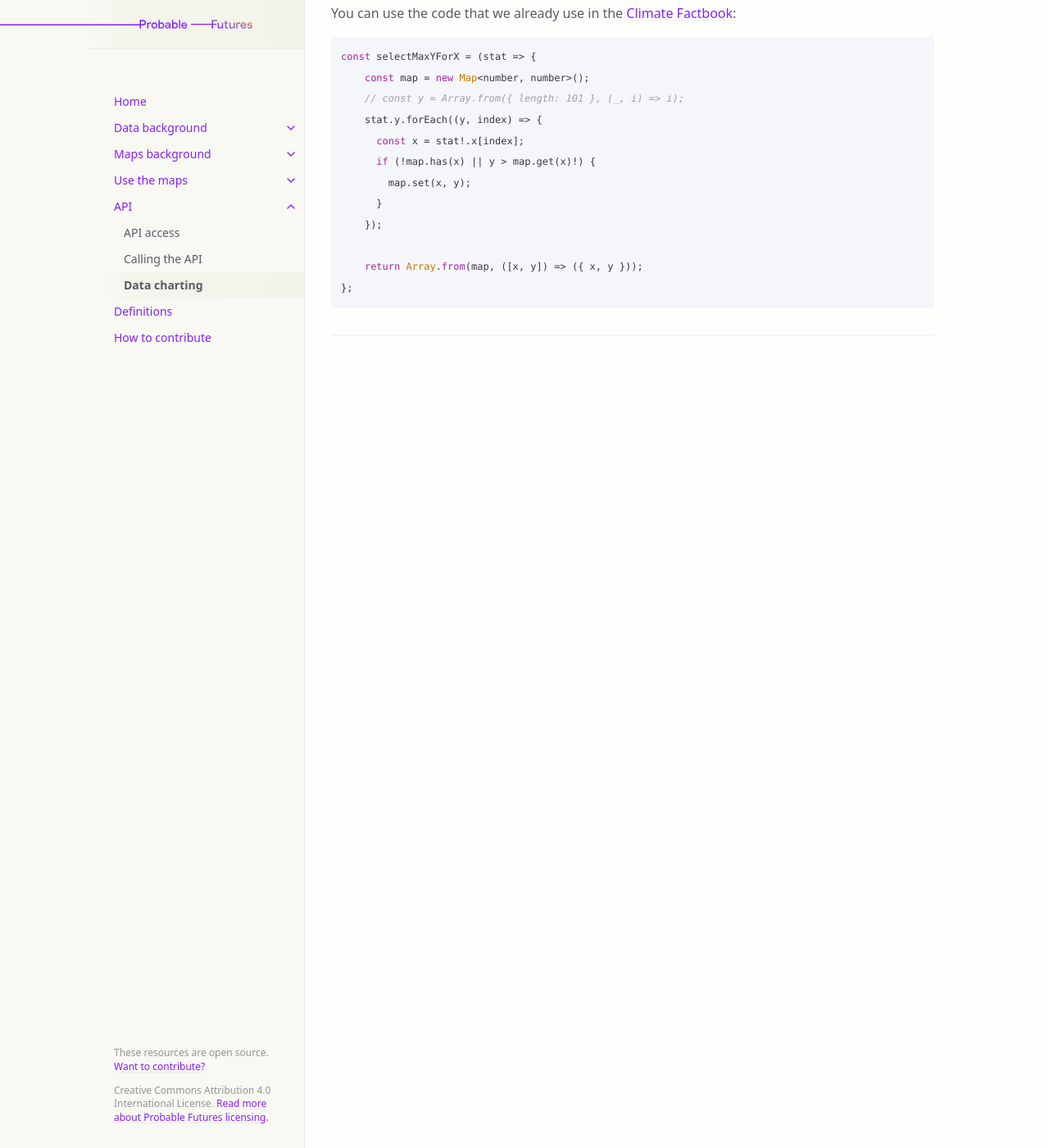
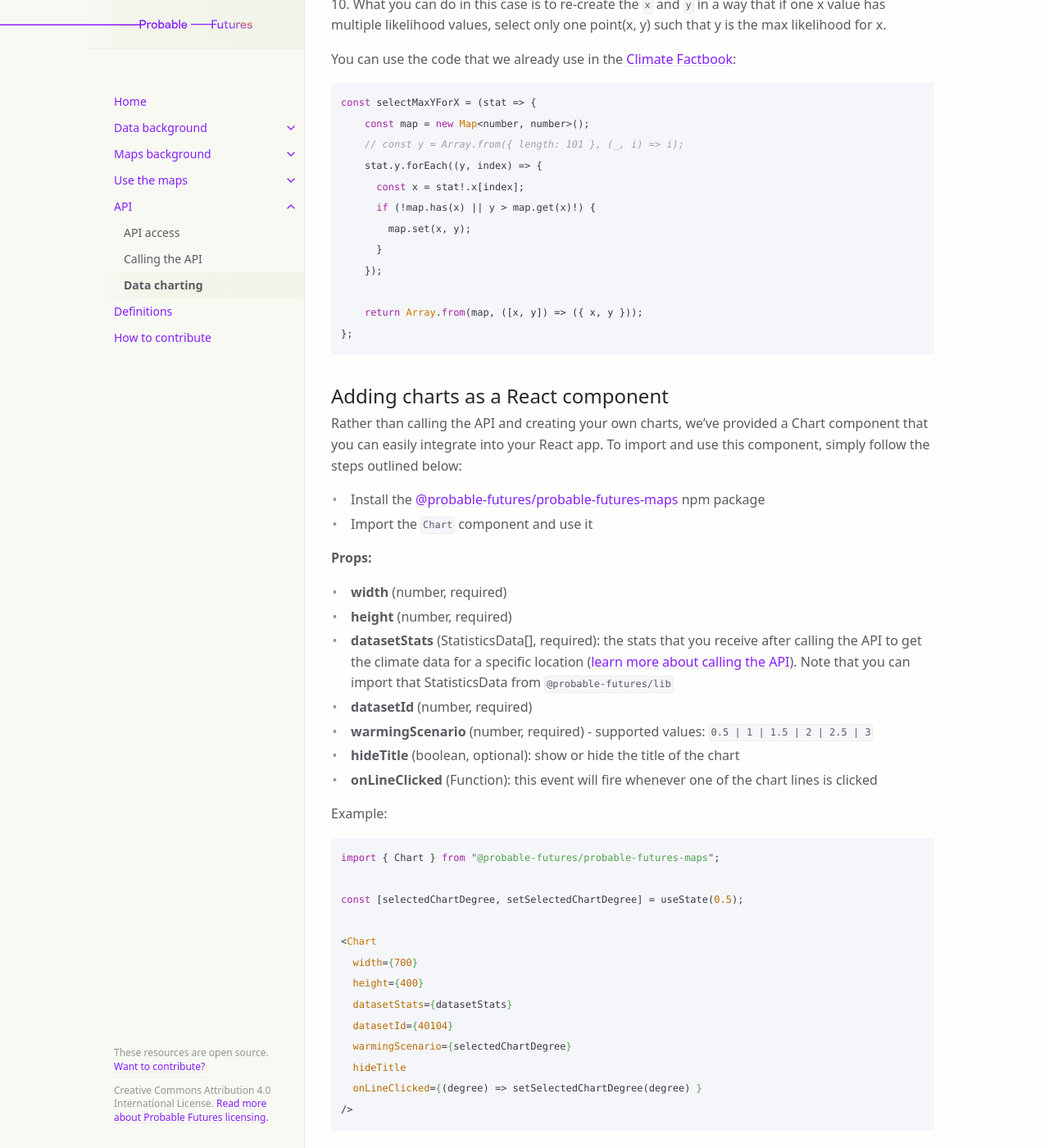
Before and after one commit to Probable-Futures/docs, a Jekyll site: the page built from data-charting.md, in a window 1280 px wide and 1400 px high, scrolled down 1687 px. Shown: the whole window at 82% size. Built offline with Jekyll 4.4.1, drawn with Linux system fonts in a browser that asks for light colours; some of the changed text lies outside the part shown.

Commit message:
docs: add docs for chart component (#40)
* docs: add docs for chart component

* small changes

---------

Co-authored-by: Peter Croce <pscroce@gmail.com>

````diff
--- a/data-charting.md
+++ b/data-charting.md
@@ -4,10 +4,10 @@ title: Data charting
 nav_order: 3
 parent: API
 ---
+# Data charting
+For context, please read [Calling the API page](/calling-the-api) before going through this page.
 
-## Data charting
-
-For context, please read [Calling the API page](/calling-the-api) before going through this page.
+## Implementing charts from scratch
 
 Assuming you have already obtained the API credentials and were able to receive an API response with some data for a specific location, you may now also want to create charts with the percentiles that represent the full range of expected weather outcomes for that location in various warming scenarios. As described on the [Calling the API page](/calling-the-api), the variable `x` that you receive from the API contains 101 variables corresponding to the precentiles ranging from 0 to 100. Below you will find more information on how to use this variable to draw plots.
 
@@ -52,3 +52,39 @@ const selectMaxYForX = (stat => {
     return Array.from(map, ([x, y]) => ({ x, y }));
 };
 ```
+
+## Adding charts as a React component
+
+Rather than calling the API and creating your own charts, we've provided a Chart component that you can easily integrate into your React app. To import and use this component, simply follow the steps outlined below:
+
+- Install the [@probable-futures/probable-futures-maps](https://www.npmjs.com/package/@probable-futures/probable-futures-maps) npm package
+- Import the `Chart` component and use it
+
+**Props:**
+
+- **width** (number, required)
+- **height** (number, required)
+- **datasetStats** (StatisticsData[], required): the stats that you receive after calling the API to get the climate data for a specific location ([learn more about calling the API](/calling-the-api)).
+Note that you can import that StatisticsData from `@probable-futures/lib`
+- **datasetId** (number, required)
+- **warmingScenario** (number, required) - supported values: `0.5 | 1 | 1.5 | 2 | 2.5 | 3`
+- **hideTitle** (boolean, optional): show or hide the title of the chart
+- **onLineClicked** (Function): this event will fire whenever one of the chart lines is clicked
+
+Example:
+
+```jsx
+import { Chart } from "@probable-futures/probable-futures-maps";
+
+const [selectedChartDegree, setSelectedChartDegree] = useState(0.5);
+
+<Chart
+  width={700}
+  height={400}
+  datasetStats={datasetStats}
+  datasetId={40104}
+  warmingScenario={selectedChartDegree}
+  hideTitle
+  onLineClicked={(degree) => setSelectedChartDegree(degree) }
+/>
+```
````
Also changed, not shown: embeddable-maps-package.md (line endings or trailing spaces).
